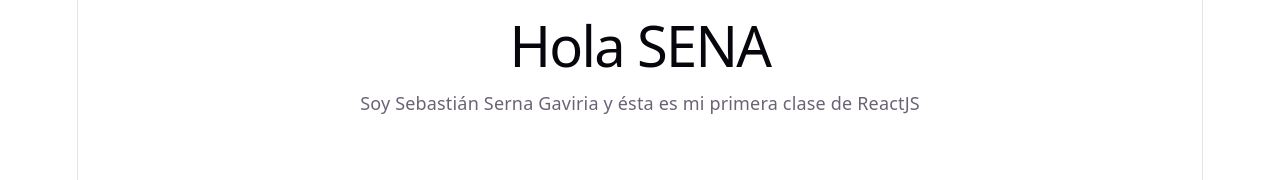
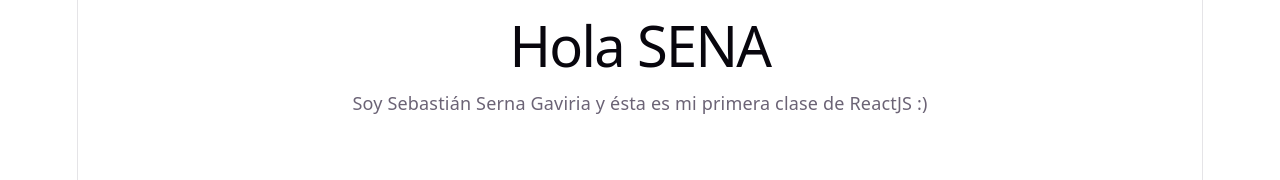
Before and after one commit to Serna-Sebastian-06/Agenda-ADSO, a React (Vite) app: page / in a window 1280 px wide. Shown: the top 180 px of the page. Built offline with nearby package versions, Linux system fonts and the light colour scheme.

Commit message:
Subo mi primer trabajo de ReactJS

```diff
--- a/src/App.jsx
+++ b/src/App.jsx
@@ -126,7 +126,7 @@ const fecha = new Date().toLocaleString();
 return (
  <main>
  <h1>Hola SENA</h1>
- <p>Soy Sebastián Serna Gaviria y ésta es mi primera clase de ReactJS</p>
+ <p>Soy Sebastián Serna Gaviria y ésta es mi primera clase de ReactJS :)</p>
  </main>
  )
 }
```
